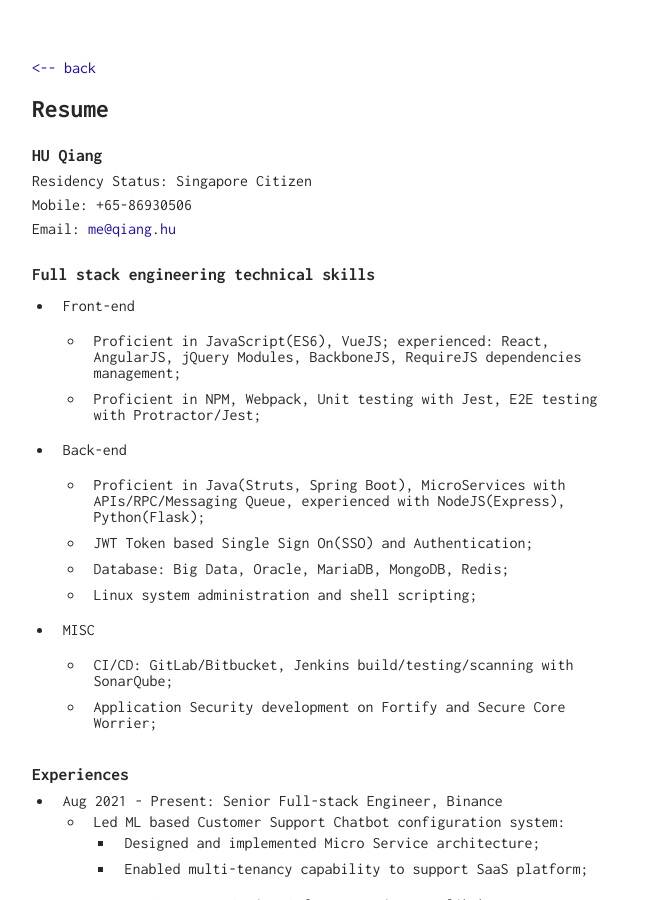
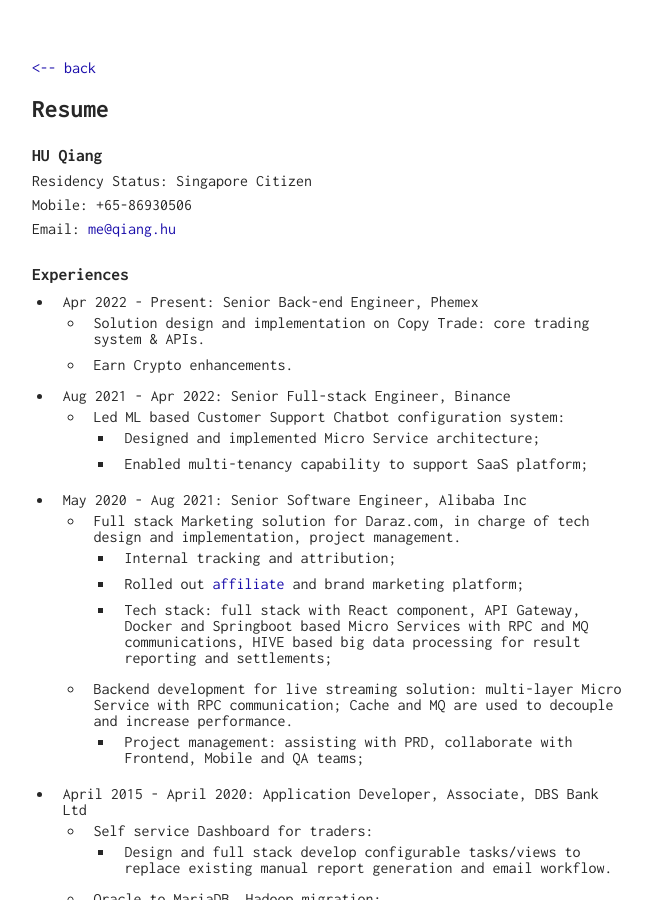
Before and after one commit to huqiang/huqiang.github.io, a Jekyll site: the page built from resume/index.markdown, in a window 1280 px wide and 900 px high. Shown: the whole window, without its empty margins (308-960 px from the left). Built offline with Jekyll 4.4.1, drawn with Linux system fonts in a browser that asks for light colours.

Commit message:
Update resume

```diff
--- a/resume/index.markdown
+++ b/resume/index.markdown
@@ -15,28 +15,13 @@ _Residency Status: Singapore Citizen_
 _Mobile: +65-86930506_
 _Email: <mailto:me@qiang.hu>_
 
-## Full stack engineering technical skills
-
-- Front-end
-
-  - Proficient in JavaScript(ES6), VueJS; experienced: React, AngularJS, jQuery Modules, BackboneJS, RequireJS dependencies management;
-  - Proficient in NPM, Webpack, Unit testing with Jest, E2E testing with Protractor/Jest;
-
-- Back-end
-
-  - Proficient in Java(Struts, Spring Boot), MicroServices with APIs/RPC/Messaging Queue, experienced with NodeJS(Express), Python(Flask);
-  - JWT Token based Single Sign On(SSO) and Authentication;
-  - Database: Big Data, Oracle, MariaDB, MongoDB, Redis;
-  - Linux system administration and shell scripting;
-
-- MISC
-
-  - CI/CD: GitLab/Bitbucket, Jenkins build/testing/scanning with SonarQube;
-  - Application Security development on Fortify and Secure Core Worrier;
 
 ## Experiences
 
-- Aug 2021 - Present: Senior Full-stack Engineer, Binance
+- Apr 2022 - Present: Senior Back-end Engineer, Phemex
+  - Solution design and implementation on Copy Trade:  core trading system & APIs.
+  - Earn Crypto enhancements.
+- Aug 2021 - Apr 2022: Senior Full-stack Engineer, Binance
   - Led ML based Customer Support Chatbot configuration system:
     - Designed and implemented Micro Service architecture;
     - Enabled multi-tenancy capability to support SaaS platform;
```
